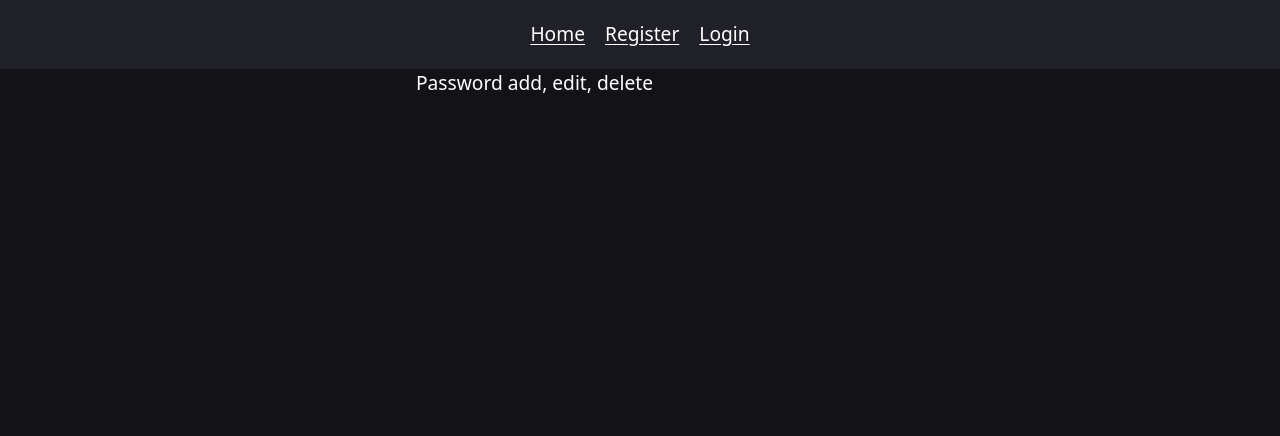
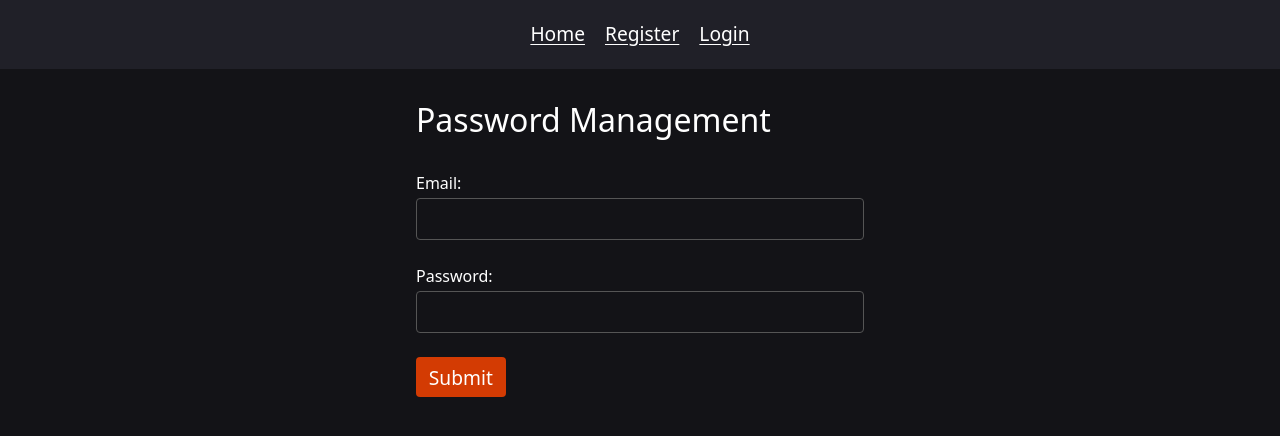
Before and after one commit to Najjad/YetiVault, a SvelteKit app: page /password in a window 1280 px wide. Shown: the top 436 px of the page. Built offline with nearby package versions, Linux system fonts and the light colour scheme; no server answers.

Commit message:
fix: added savedPasswords functionality

```diff
--- /dev/null
+++ b/src/lib/server/password.ts
@@ -0,0 +1,23 @@
+import { User_Model } from "./models";
+
+export async function add_password(
+    email: string,
+    savedPasswords: Array<{ password: string, createdAt: Date }>
+): Promise<{ error: string }> {
+    try {
+        const user = await User_Model.findOne({ email });
+
+        if (!user) {
+            return { error: 'User not found.' };
+        }
+
+        // Append new passwords to the user's savedPasswords array
+        user.savedPasswords.push(...savedPasswords);
+
+        // Save the updated user document
+        await user.save();
+        return { error: "" };
+    } catch (err) {
+        return { error: err?.toString() as string };
+    }
+}
--- /dev/null
+++ b/src/routes/password/+page.server.ts
@@ -0,0 +1,25 @@
+import { add_password } from '../../lib/server/password';
+import { fail } from '@sveltejs/kit';
+import type { Actions, RequestEvent } from '@sveltejs/kit';
+
+export const actions: Actions = {
+    default: async (event: RequestEvent) => {
+        const data = await event.request.formData();
+
+        const email = (data.get("email") as string)?.toLowerCase()?.trim();
+        const password = (data.get("password") as string)?.trim();
+
+        if (!email || !password) {
+            return fail(400, { error: "Email and password are required." });
+        }
+
+        const savedPasswords = [{ password, createdAt: new Date() }];
+        const { error } = await add_password(email, savedPasswords);
+
+        if (error) {
+            return fail(400, { email, error });
+        } else {
+            return { email, message: "Password saved successfully!" };
+        }
+    }
+};
--- a/src/routes/password/+page.svelte
+++ b/src/routes/password/+page.svelte
@@ -1 +1,41 @@
-<p>Password add, edit, delete</p>
+<script lang="ts">
+    import { invalidate } from '$app/navigation';
+    import { onMount } from 'svelte';
+
+    let email: string = '';
+    let password: string = '';
+    let error: string | null = null;
+    let message: string | null = null;
+
+    export let data: any;
+
+    onMount(() => {
+        if (data.error) {
+            error = data.error;
+        }
+        if (data.message) {
+            message = data.message;
+        }
+    });
+</script>
+
+<main>
+    <h1>Password Management</h1>
+    <form method="POST">
+        <div>
+            <label for="email">Email:</label>
+            <input type="email" id="email" name="email" bind:value={email} required>
+        </div>
+        <div>
+            <label for="password">Password:</label>
+            <input type="password" id="password" name="password" bind:value={password} required>
+        </div>
+        <button type="submit">Submit</button>
+    </form>
+    {#if error}
+        <p style="color: red;">{error}</p>
+    {/if}
+    {#if message}
+        <p style="color: green;">{message}</p>
+    {/if}
+</main>
```
